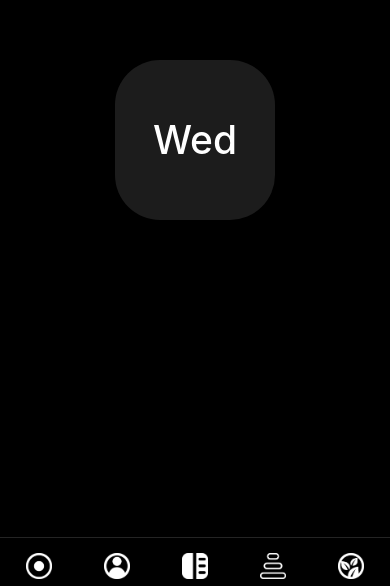
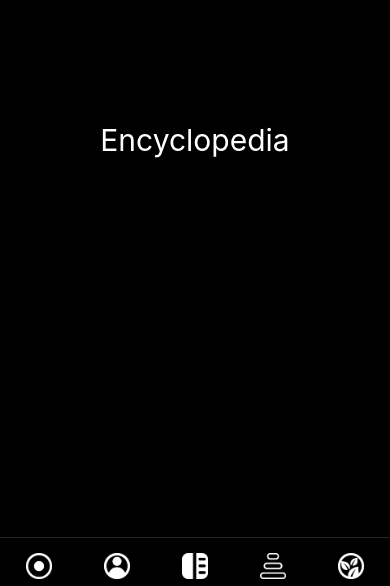
Before and after one commit to AnandHalwan/InertiaApp, a React Native app in the folder FitnessApp/: screen /Encyclopedia in a window 390 px wide. Shown: the part 258-844 px from the top of the page. Built offline with nearby package versions, Linux system fonts and the light colour scheme.

Commit message:
[made the title for Encyclopedia screen]

```diff
--- a/FitnessApp/screens/EncyclopediaScreen.js
+++ b/FitnessApp/screens/EncyclopediaScreen.js
@@ -47,7 +47,7 @@ function EncyclopediaScreen({navigation}) {
 
     return (
         <View style={styles.container}>
-          <DaysSetup></DaysSetup>
+          <Text style={styles.buttonText}>Encyclopedia</Text>
       </View>
     );
 }
@@ -59,7 +59,8 @@ const styles = StyleSheet.create({
     container: {
       flex: 1,
       backgroundColor: 'black',
-
+      alignItems: 'center',
+      justifyContent: 'center',
     },
     placeholderContainer: {
       flex: 8,
@@ -82,7 +83,7 @@ const styles = StyleSheet.create({
     },
     buttonText: {
       color: 'white',
-      fontSize: 22,
+      fontSize: 30,
       textAlign: 'center'
     }
 
```
Also changed, not shown: 1 other file (tests, documents, lock files or other folders).
